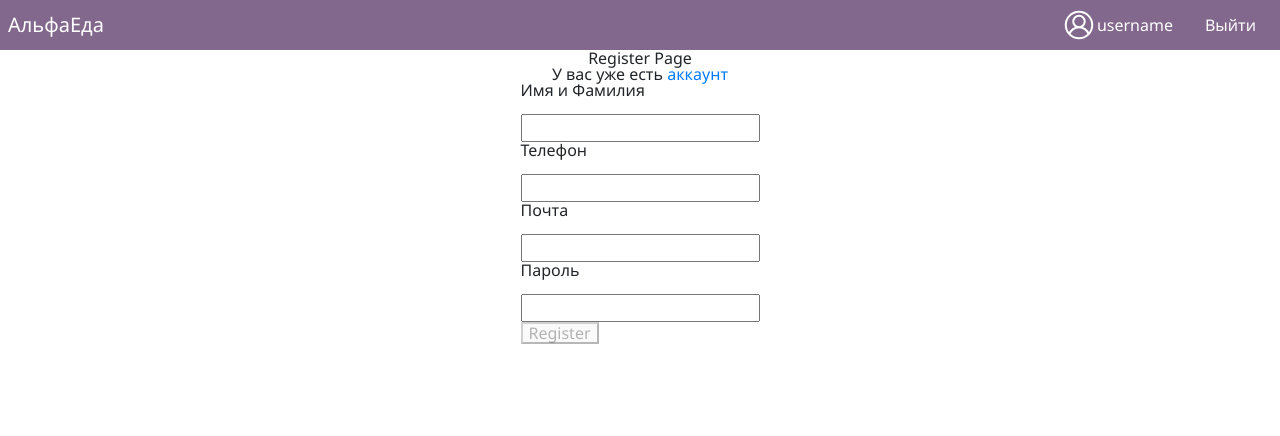
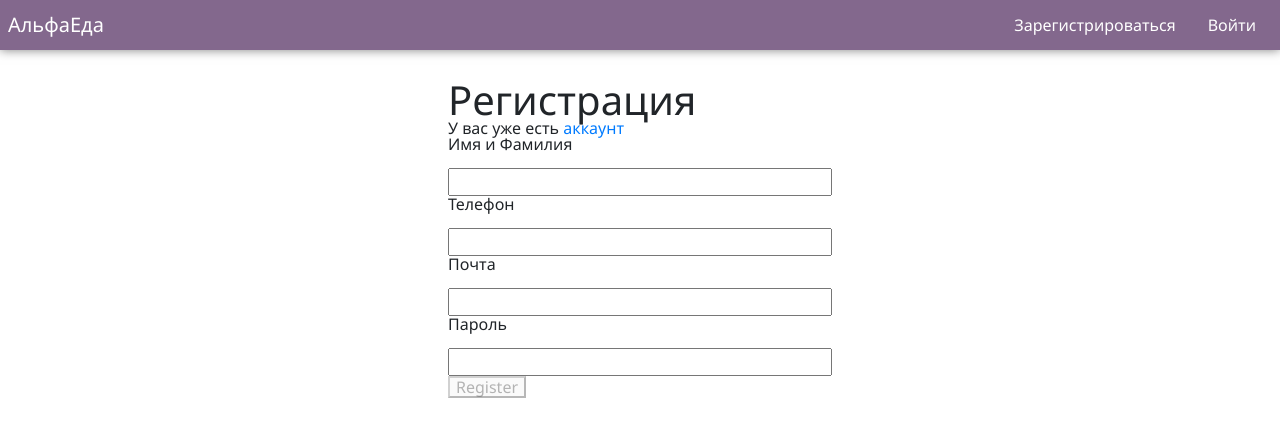
Before and after one commit to andrysazonov/alfa_food, a React (Create React App) app in the folder AlfaFoodBack/ClientApp/: page /register in a window 1280 px wide. Shown: the top 436 px of the page. Built offline with nearby package versions, Linux system fonts and the light colour scheme.

Commit message:
стили

```diff
--- a/AlfaFoodBack/ClientApp/src/App.tsx
+++ b/AlfaFoodBack/ClientApp/src/App.tsx
@@ -17,9 +17,10 @@ const AppContainer: React.FC<MapPropsType> = ({loggedInUser}) => {
     // console.log("LOG",loggedInUser)
     return (
         <div className="wrapper">
-            <NavBar/>
+            <NavBar loggedInUser={loggedInUser}/>
+            <div className='page-layout'>
             <Switch>
-                <div className='page-layout'>
+
                 <PublicRoute
                     loggedInUser={loggedInUser}
                     component={AuthLayout}
@@ -27,9 +28,9 @@ const AppContainer: React.FC<MapPropsType> = ({loggedInUser}) => {
                 {/* <PrivateRoute
                     loggedInUser={loggedInUser}
                 /> */}
-</div>
 
-            </Switch>
+
+            </Switch></div>
         </div>
     )
 }
--- a/AlfaFoodBack/ClientApp/src/components/NavBar/index.scss
+++ b/AlfaFoodBack/ClientApp/src/components/NavBar/index.scss
@@ -1,5 +1,6 @@
 .nav-bar {
   height: 50px;
+  box-shadow: 0 0 10px rgba(0,0,0,0.5);
   color: white;
   width: 100%;
   background-color: #83688d;
@@ -39,6 +40,7 @@
       outline: none;
       cursor: pointer;
       align-items: center;
+      text-decoration: none;
       &:hover {
         background: #c6b9cb;
       }
--- a/AlfaFoodBack/ClientApp/src/components/NavBar/index.tsx
+++ b/AlfaFoodBack/ClientApp/src/components/NavBar/index.tsx
@@ -1,21 +1,30 @@
 import * as React from "react";
 import { Link } from "react-router-dom";
 import "./index.scss";
-interface INavBarProps {}
+interface INavBarProps {
+  loggedInUser: any;
+}
 
-const NavBar: React.FunctionComponent<INavBarProps> = (props) => {
+const NavBar: React.FunctionComponent<INavBarProps> = ({ loggedInUser }) => {
+  let path1 = "/register";
+  let path2="/login"
+
+  if (loggedInUser.role !== "none") {
+
+    path1 = "/accountsettigns";
+    path2="/"
+
+  }
   return (
     <div className="nav-bar">
       <div className="title">АльфаЕда </div>
       <div className="block">
+        <Link to={path1}>
+          {loggedInUser.role !== "none" && <UserIcon />}
+          {loggedInUser.role !== "none" ? "username" : "Зарегистрироваться"}
+        </Link>
 
-          <Link to="/">
-            <UserIcon />
-            username
-          </Link>
-
-
-        <button>Выйти</button>
+        <Link to={path2}>{loggedInUser.role !== "none" ? "Выйти" : "Войти"}</Link>
       </div>
     </div>
   );
@@ -33,17 +42,17 @@ const UserIcon = () => {
       <path
         d="M15 28.25C22.3178 28.25 28.25 22.3178 28.25 15C28.25 7.68223 22.3178 1.75 15 1.75C7.68223 1.75 1.75 7.68223 1.75 15C1.75 22.3178 7.68223 28.25 15 28.25Z"
         stroke="white"
-        stroke-width="2"
+        strokeWidth="2"
       />
       <path
         d="M15 17.25C18.1756 17.25 20.75 14.6756 20.75 11.5C20.75 8.32436 18.1756 5.75 15 5.75C11.8244 5.75 9.25 8.32436 9.25 11.5C9.25 14.6756 11.8244 17.25 15 17.25Z"
         stroke="white"
-        stroke-width="2"
+        strokeWidth="2"
       />
       <path
         d="M5.34082 24.07C6.04932 22.0748 7.35827 20.348 9.08783 19.1268C10.8174 17.9056 12.8827 17.25 14.9999 17.25C17.1171 17.25 19.1824 17.9056 20.912 19.1268C22.6415 20.348 23.9505 22.0748 24.659 24.07"
         stroke="white"
-        stroke-width="2"
+        strokeWidth="2"
       />
     </svg>
   );
--- a/AlfaFoodBack/ClientApp/src/components/Register/index.scss
+++ b/AlfaFoodBack/ClientApp/src/components/Register/index.scss
@@ -1,7 +1,13 @@
 .page-form{
-    display: flex;
-    flex-direction: column;
-    align-items: center;
+
+    width:50%;
+    margin:30px auto;
+    div,input{
+        width:100%;
+    }
+    h1{
+        font-size: 40px;
+    }
 }
 .page-main-form{
 
--- a/AlfaFoodBack/ClientApp/src/components/Register/index.tsx
+++ b/AlfaFoodBack/ClientApp/src/components/Register/index.tsx
@@ -111,7 +111,7 @@ const Register: React.FC = () => {
   return (
     <>
       <div className="page-form">
-        <h3>Register Page</h3>
+        <h1>Регистрация</h1>
         <p>
           У вас уже есть <Link to="/login">аккаунт</Link>
         </p>
--- /dev/null
+++ b/AlfaFoodBack/ClientApp/src/page/AccountSettings/index.tsx
@@ -0,0 +1,23 @@
+// import * as React from 'react';
+
+// interface IAccountSettingsPageProps {
+// }
+
+// const AccountSettingsPage: React.FunctionComponent<IAccountSettingsPageProps> = (props) => {
+//   return (
+//       <div>I'm settings</div>
+//   );
+// };
+
+// export default AccountSettingsPage;
+
+import React from 'react'
+
+const AccountSettingsPage = () => {
+    return (
+        <div>
+            I'm settings
+        </div>
+    )
+}
+export default AccountSettingsPage
--- a/AlfaFoodBack/ClientApp/src/router/routes.ts
+++ b/AlfaFoodBack/ClientApp/src/router/routes.ts
@@ -11,6 +11,7 @@ import {HomePage} from "../components/HomePage"
 
 //Cafe Admin
 import CafeAdminStatistics from "../components/CafeAdminStatistics"
+import AccountSettingsPage from "../page/AccountSettings";
 
 
 export const authRoutes = [
@@ -48,6 +49,11 @@ export const adminRoutes = [
         component: AdminStatistics
     },
     {
+        path: "/accountsettings",
+        exact: true,
+        component: AccountSettingsPage
+    },
+    {
         path: "/404",
         exact: false,
         component: NotFound
```
